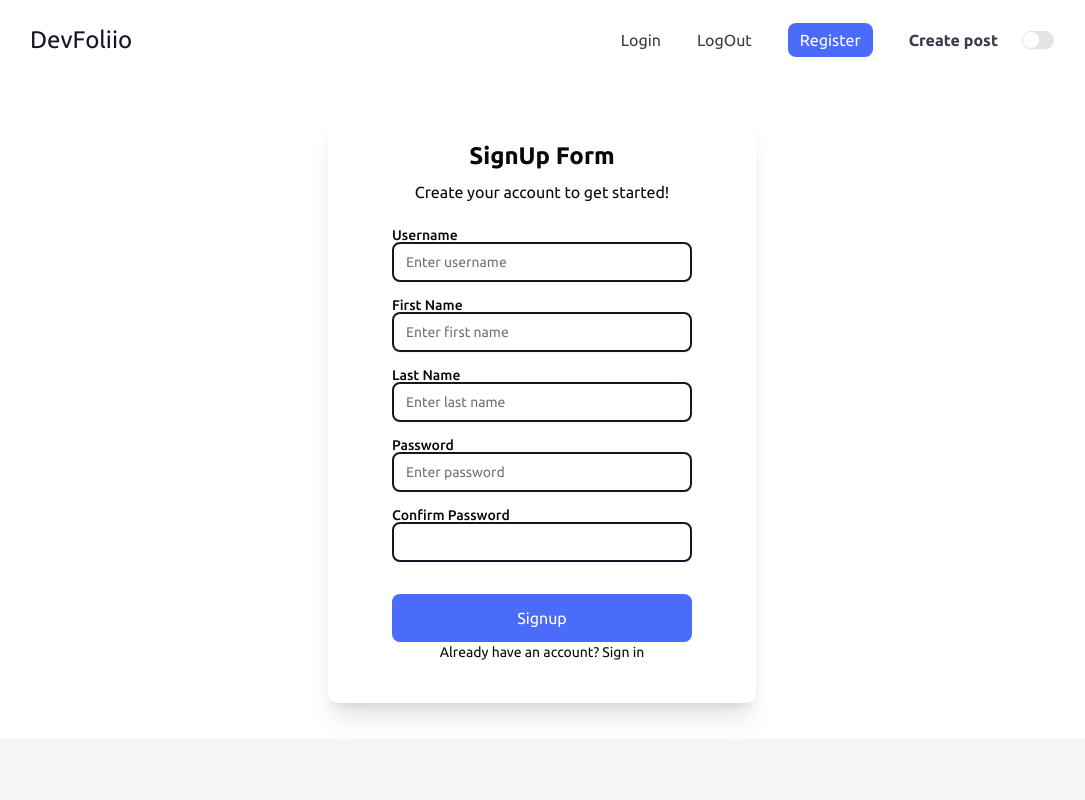
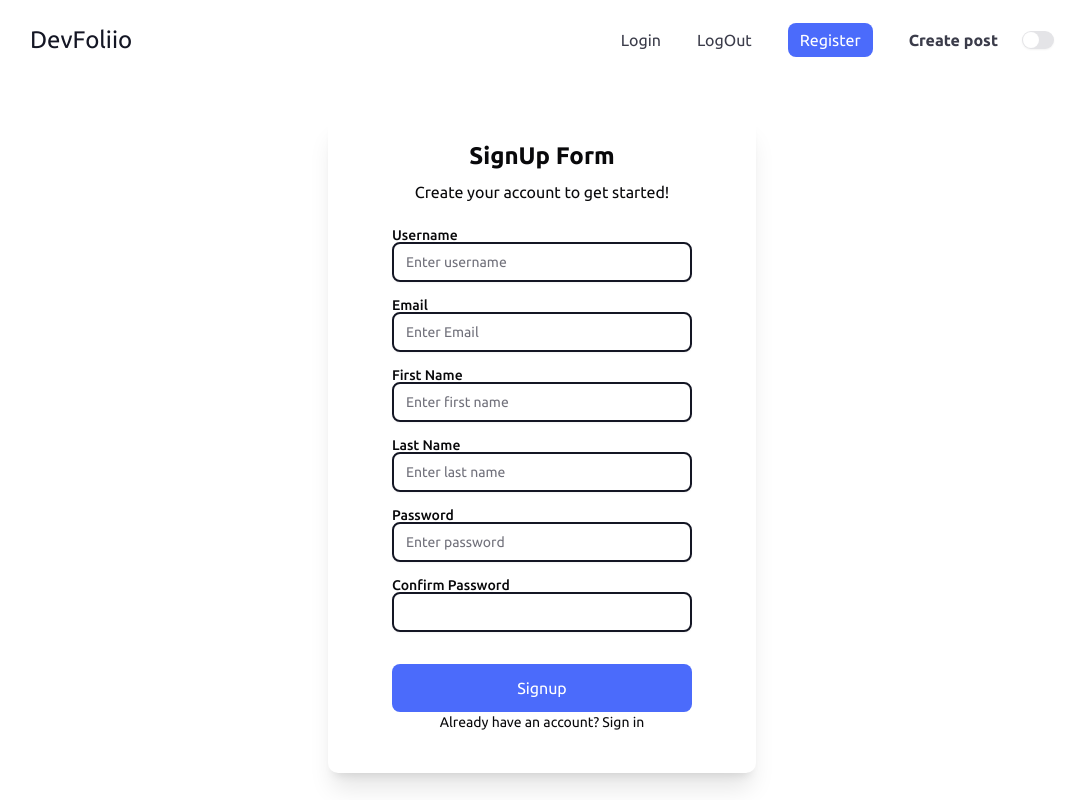
Before and after one commit to AyatiOgo/REACT-and-Django-Blog-project, a React (Vite) app in the folder react-blog/: page /signup in a window 1280 px wide. Shown: the top 800 px of the page, without its empty margins (98-1183 px from the left). Built offline with nearby package versions, Linux system fonts and the light colour scheme.

Commit message:
user registration done

```diff
--- a/react-blog/src/pages/SignUpPage.jsx
+++ b/react-blog/src/pages/SignUpPage.jsx
@@ -11,16 +11,17 @@ function SignUpPage() {
   const {register, handleSubmit,  formState: { errors }, watch, reset } = useForm()
   const password = watch("password")
 
-  const mutation = useMutation({
-    mutationFn : (data)=> register_user(data),
-    onSuccess : ()=> {
-      toast.success("You Have Succesfully Created a New Account!")
-      reset()
+const mutation = useMutation({
+    mutationFn: (data) => register_user(data),
+    onSuccess: () => {
+      toast.success("You have successfully created an account!!!");
+      reset();
     },
-    onError : (err)=> {
-      toast.error(err.message)
-    }
-  })
+
+    onError: (err) => {
+      toast.error(err.message);
+    },
+  });
 
   function onSubmit(data) {
     mutation.mutate(data)
@@ -58,6 +59,29 @@ function SignUpPage() {
         />
 
       {errors?.username?.message && <small className="text-red-700">{errors.username.message}</small> }
+      </div>
+
+      <div className="flex flex-col" >
+        <Label htmlFor="email" className="dark:text-[97989F]">
+          Email
+        </Label>
+        <Input
+          type="text"
+          id="email"
+          placeholder="Enter Email"
+
+          {...register ( "email",
+            {
+              required: "email is required",
+               minLength : {
+                value : 3,
+                message : "email must be longer than 3"
+
+          }}, )}
+          className="border-2 border-[#141624] dark:border-[#3B3C4A] focus:outline-0 h-[40px] w-[300px]"
+        />
+
+      {errors?.email?.message && <small className="text-red-700">{errors.email.message}</small> }
       </div>
 
       <div className="flex flex-col">
--- a/react-blog/src/services/apiBlogs.js
+++ b/react-blog/src/services/apiBlogs.js
@@ -15,20 +15,21 @@ export async function getBlog(id) {
     return response.data
 }
     catch (error) {
-        throw new error(error.message)
+        throw new Error(error.message)
     }
 }
 
 export async function register_user(data) {
     try {
-        const response = api.post('register_user/', data)
+        const response = await api.post('register_user/', data)
         return response.data
-    } catch (error) {
-        if (error.status == 400){
-            throw new error("Username Already Exists")
+
+    } catch (err) {
+        console.log(err)
+
+        if (err.status == 400){
+            throw new Error("Username Already Exists")
         }
-        else {
-            throw new error(error.message)
-        }
+        throw new Error(err.message)
     }
 }
```
